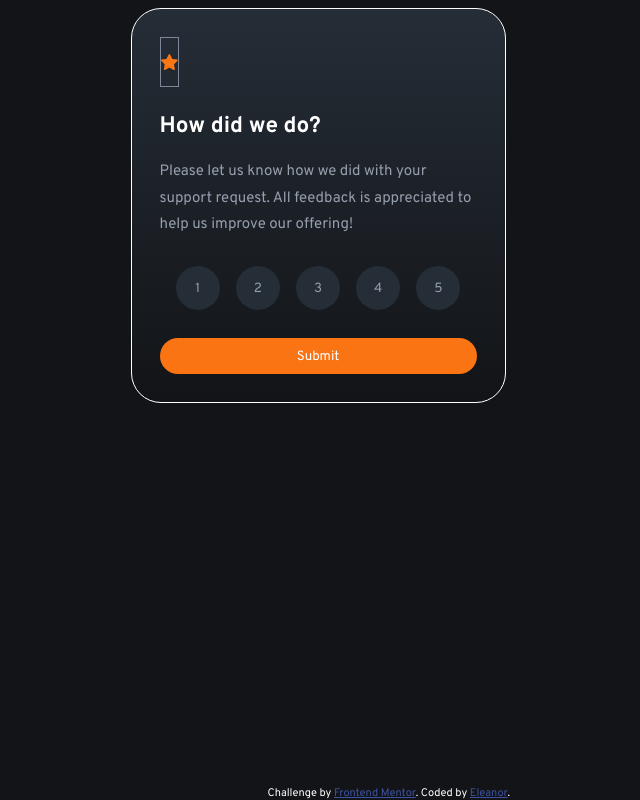
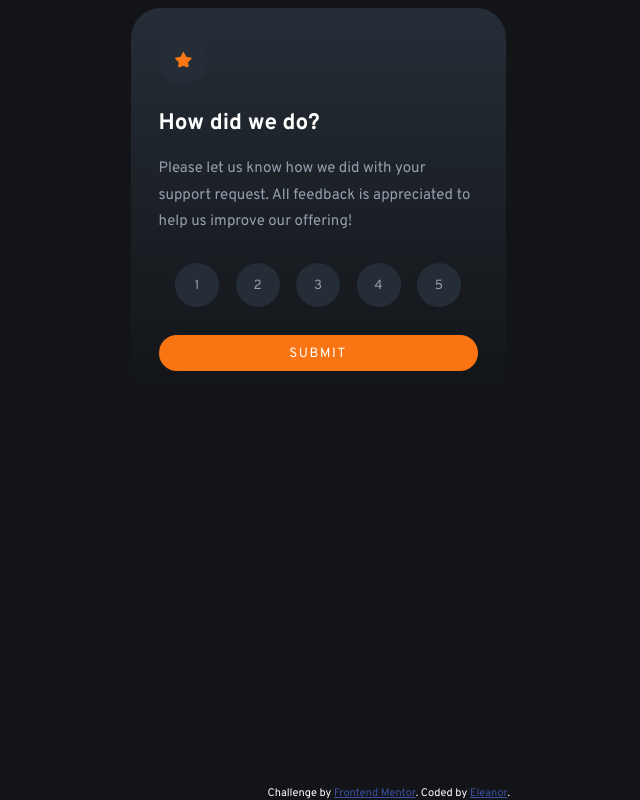
Before and after one commit to EleanorKahn/TS-Rating-Component, a React (Create React App) app: page / in a window 1280 px wide. Shown: the whole page, without its empty margins (322-962 px from the left). Built offline with nearby package versions, Linux system fonts and the light colour scheme.

Commit message:
star styling

```diff
--- a/src/components/RatingComponent.tsx
+++ b/src/components/RatingComponent.tsx
@@ -30,7 +30,7 @@ const RatingComponent = (props: { setSubmit: Function, setRating: Function }) =>
             type='submit'
             onClick={() => props.setSubmit(true)}
         >
-            Submit
+            SUBMIT
         </button>
     </div>
   );
--- a/src/css/style.css
+++ b/src/css/style.css
@@ -30,7 +30,6 @@ body .container {
     vertical-align: center;
     padding: 1.75rem;
     width: 375px;
-    border: 1px solid white;
     border-radius: 30px;
 }
 
@@ -57,8 +56,9 @@ button {
 } */
 
 img {
-    padding-block: 1rem;
-    border: 1px solid var(--mediumGrey);
+    padding: 1rem;
+    border-radius: 30px;
+    background-color: var(--darkBlue);
 }
 
 .rating-paragraph {
@@ -86,8 +86,11 @@ img {
 .submit {
     color: var(--white);
     background-color: var(--orange);
-    width: 100%
+    width: 100%;
+    letter-spacing: .1rem;
 }
+
+
 
 /* Thank you Component style */
 
```
